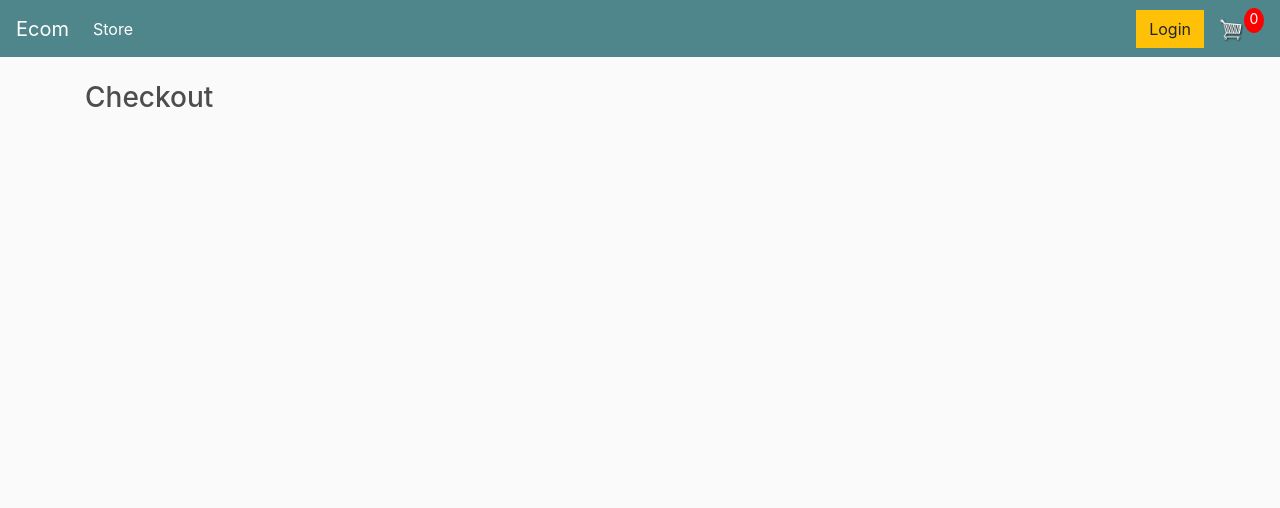
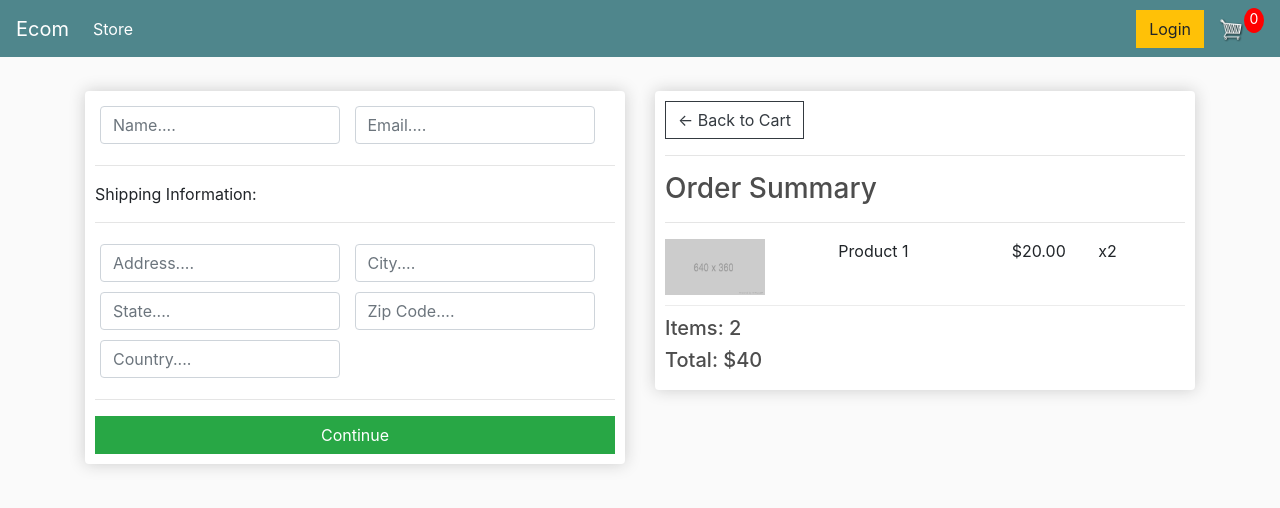
Before and after one commit to jooydebnath/ecommerce, a Django app: page /checkout/ in a window 1280 px wide. Shown: the top 508 px of the page. Run offline with Django 3.2, Linux system fonts and the light colour scheme; some libraries are stand-ins or nearby versions.

Commit message:
setup checkout page

```diff
--- a/templates/checkout.html
+++ b/templates/checkout.html
@@ -1,6 +1,63 @@
 {% extends 'main.html' %}
 {% load static %}
 {% block content %}
-<h3>Checkout</h3>
+    <div class="row">
+        <div class="col-lg-6">
+            <div class="box-element" id="form-wrapper">
+                <form id="form">
+                    <div id="user-info">
+                        <div class="form-field">
+                            <input required class="form-control" type="text" name="name" placeholder="Name....">
+                        </div>
+                        <div class="form-field">
+                            <input required class="form-control" type="email" name="email" placeholder="Email....">
+                        </div>
+                    </div>
+                    <div id="shipping-info">
+                        <hr>
+                        <p>Shipping Information:</p>
+                        <hr>
+                        <div class="form-field">
+                            <input class="form-control" type="text" name="address" placeholder="Address....">
+                        </div>
+                        <div class="form-field">
+                            <input class="form-control" type="text" name="city" placeholder="City....">
+                        </div>
+                        <div class="form-field">
+                            <input class="form-control" type="text" name="state" placeholder="State....">
+                        </div>
+                        <div class="form-field">
+                            <input class="form-control" type="text" name="zipcode" placeholder="Zip Code....">
+                        </div>
+                        <div class="form-field">
+                            <input class="form-control" type="text" name="country" placeholder="Country....">
+                        </div>
+                    </div>
+                    <hr>
+                    <input id="form-button" class="btn btn-success btn-block" type="submit" value="Continue">
+                </form>
+            </div>
+            <br>
+            <div class="box-element hidden" id="payment-info">
+                <small>Paypal Option</small>
+            </div>
+        </div>
+        <div class="col-lg-6">
+            <div class="box-element" id="form-wrapper">
+                <a class="btn btn-outline-dark" href="{% url 'cart' %}">&#x2190; Back to Cart</a>
+                <hr>
+                <h3>Order Summary</h3>
+                <hr>
+                <div class="cart-row">
+                    <div style="flex: 2"><img class="row-image" src="{% static 'images/placeholder.png' %}"></div>
+                    <div style="flex: 2"><p>Product 1</p></div>
+                    <div style="flex: 1"><p>$20.00</p></div>
+                    <div style="flex: 1"><p>x2</p></div>
+                </div>
+                <h5>Items: 2</h5>
+                <h5>Total: $40</h5>
+            </div>
+        </div>
+    </div>
 
 {% endblock %}
```
